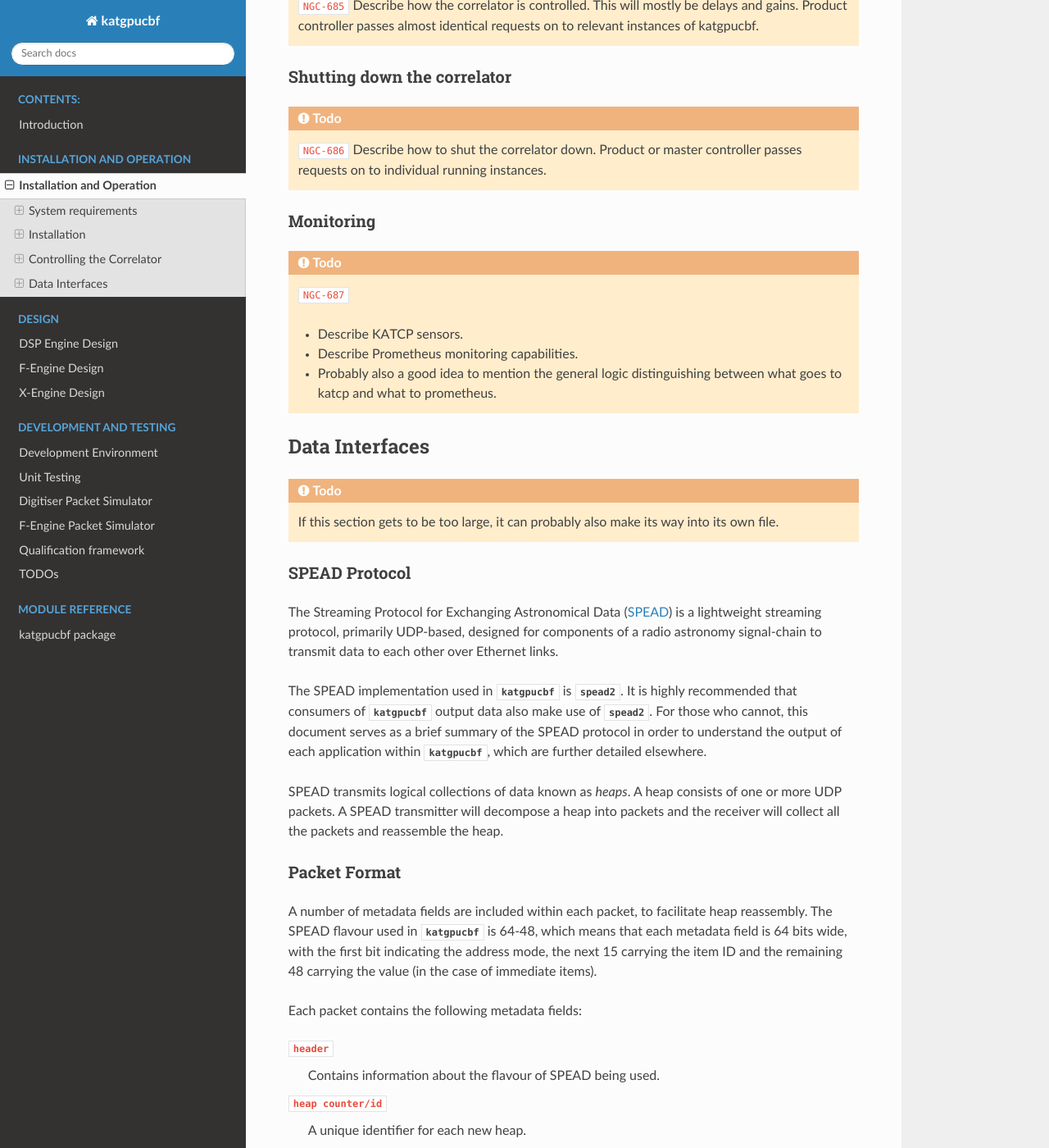
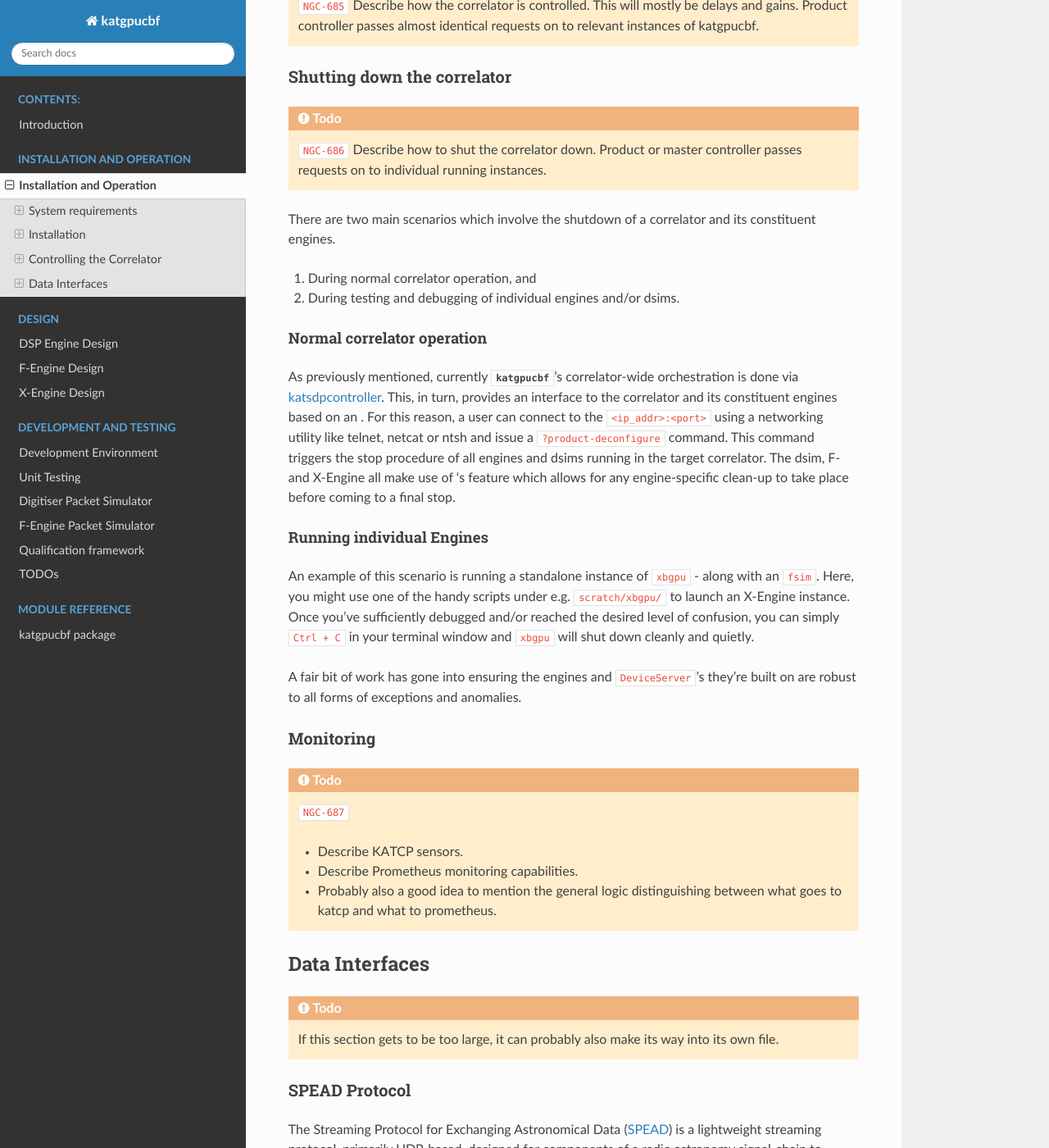
Before and after one commit to ska-sa/katgpucbf, a Sphinx documentation site: the page built from doc/operation.rst, in a window 1280 px wide and 1400 px high, scrolled down 2369 px. Shown: the whole window at 82% size. Built offline with Sphinx 7.4.7 and the Read the Docs theme 2.0.0, drawn with Linux system fonts in a browser that asks for light colours; formulas are drawn with MathJax 3; the version number could not be read and is left out.

Commit message:
WIP Add correlator shutdown documentation
Specifically in doc/operation.

Contributes to: NGC-686.

```diff
--- a/doc/operation.rst
+++ b/doc/operation.rst
@@ -116,6 +116,41 @@ Shutting down the correlator
 .. todo::  ``NGC-686``
     Describe how to shut the correlator down. Product or master controller
     passes requests on to individual running instances.
+
+There are two main scenarios which involve the shutdown of a correlator and its
+constituent engines.
+
+#. During normal correlator operation, and
+#. During testing and debugging of individual engines and/or dsims.
+
+Normal correlator operation
+""""""""""""""""""""""""""""
+As previously mentioned, currently :mod:`katgpucbf`'s correlator-wide
+orchestration is done via `katsdpcontroller`_. This, in turn, provides an
+interface to the correlator and its constituent engines based on an
+:external+aiokatcp:doc:`aiokatcp server <server/tutorial>`. For this reason, a
+user can connect to the ``<ip_addr>:<port>`` using a networking utility like
+telnet, netcat or ntsh and issue a ``?product-deconfigure`` command.
+This command triggers the stop procedure of all engines and dsims running
+in the target correlator. The dsim, F- and X-Engine all make use of
+:external+aiokatcp:py:class:`aiokatcp server's <aiokatcp.server.DeviceServer>`'s
+:external+aiokatcp:py:meth:`on_stop <aiokatcp.server.DeviceServer.on_stop>`
+feature which allows for any engine-specific clean-up to take place before
+coming to a final stop.
+
+.. _katsdpcontroller: https://github.com/ska-sa/katsdpcontroller
+.. _docker: https://www.docker.com/
+
+Running individual Engines
+""""""""""""""""""""""""""
+An example of this scenario is running a standalone instance of ``xbgpu`` - along
+with an ``fsim``. Here, you might use one of the handy scripts under e.g. ``scratch/xbgpu/``
+to launch an X-Engine instance. Once you've sufficiently debugged and/or reached
+the desired level of confusion, you can simply ``Ctrl + C`` in your terminal window
+and ``xbgpu`` will shut down cleanly and quietly.
+
+A fair bit of work has gone into ensuring the engines and ``DeviceServer``'s
+they're built on are robust to all forms of exceptions and anomalies.
 
 Monitoring
 ^^^^^^^^^^
```
